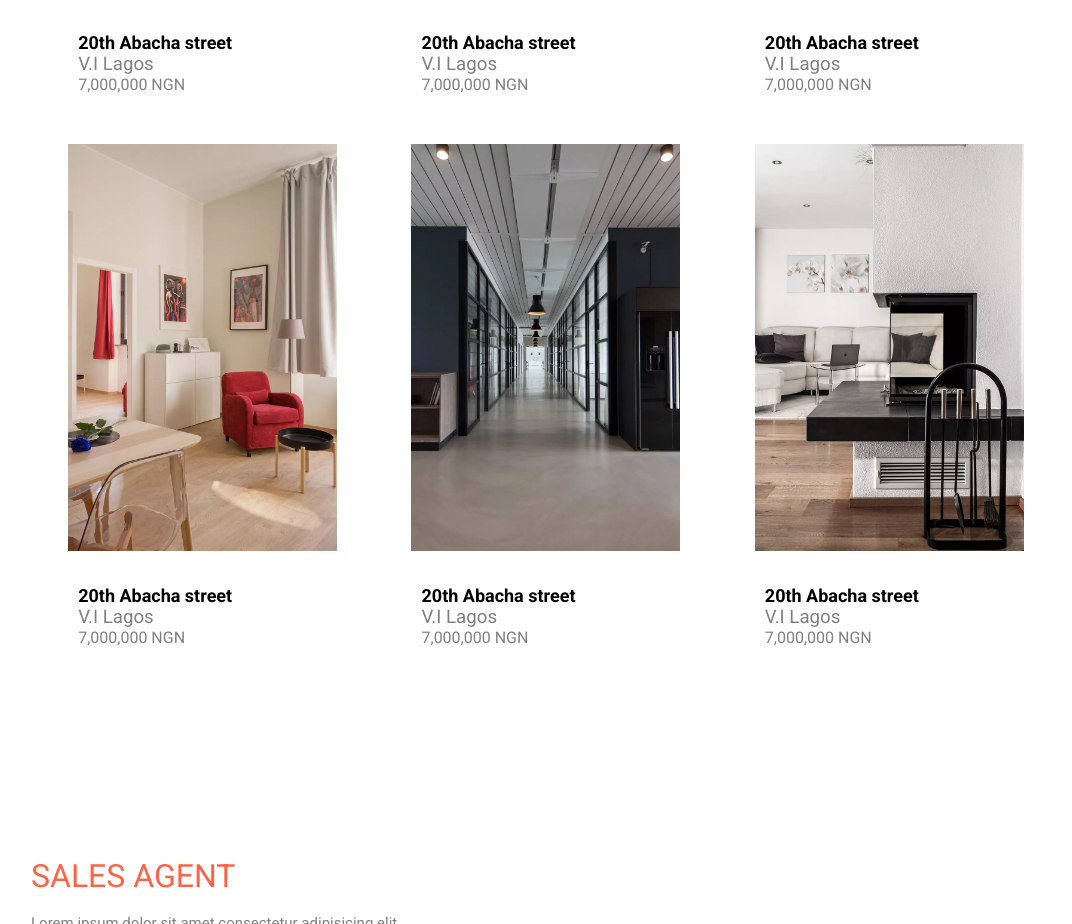
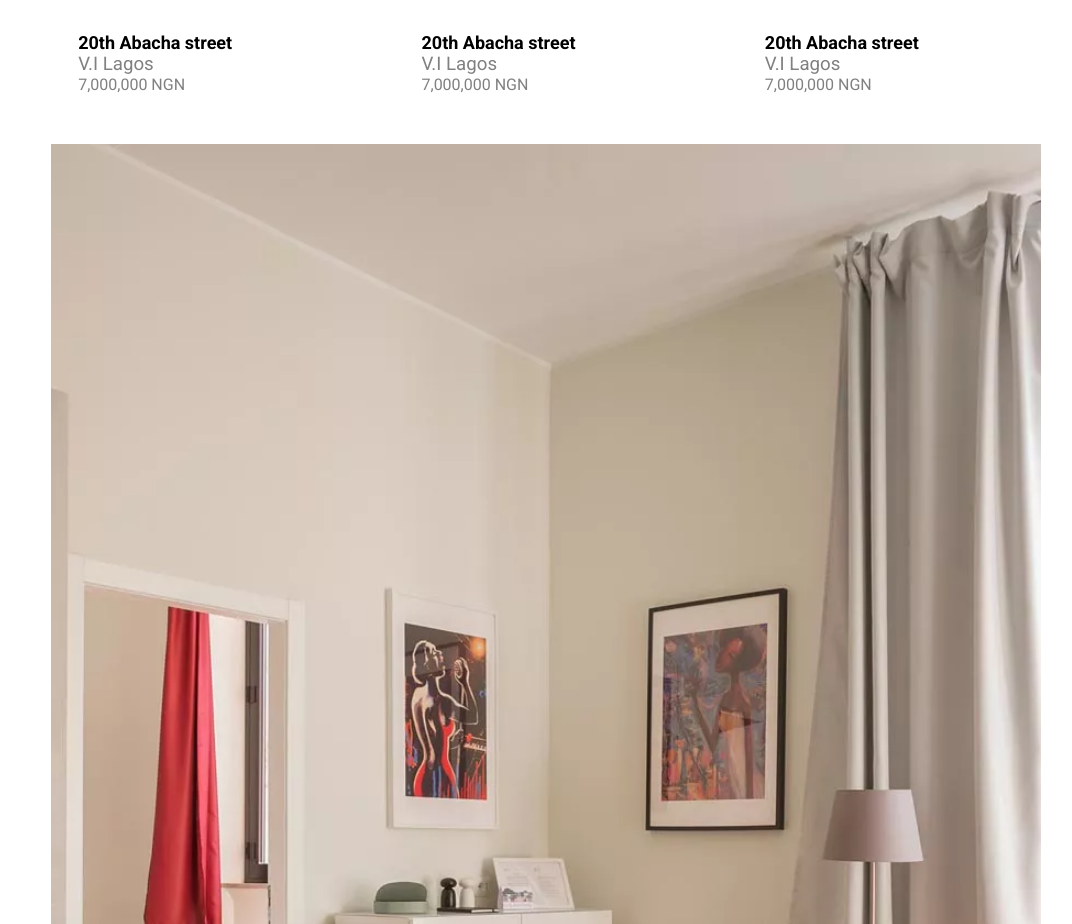
Before and after one commit to IdyegeNathaniel/LEADSALES-, a React (Create React App) app: page / in a window 1280 px wide. Shown: the part 1280-2204 px from the top of the page, without its empty margins (94-1166 px from the left). Built offline with nearby package versions, Linux system fonts and the light colour scheme.

Commit message:
Update Listing.js

```diff
--- a/src/Listing.js
+++ b/src/Listing.js
@@ -43,7 +43,7 @@ function Listing() {
                 </div>
             </div>
 
-            <div className="row">
+
                 <div className="col__3 pointer">
                     <div className="col__hover">
                         <img src={Property3} alt="" />
@@ -76,7 +76,7 @@ function Listing() {
                         </div>
                     </div>
                 </div>
-            </div>
+
         </div>
     </div>
   )
```
